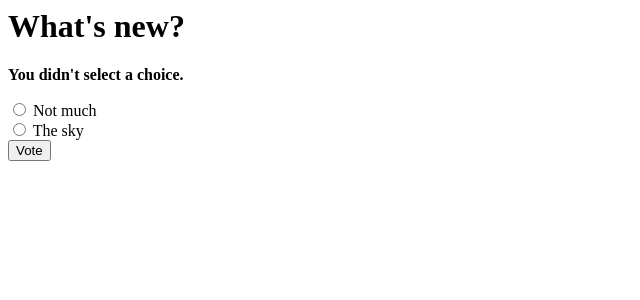
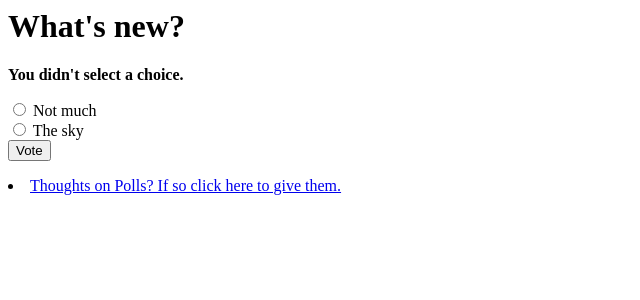
Before and after one commit to WilliamAustinMcCarty/django-wam, a Django app: page /polls/1/vote/ in a window 1280 px wide. Shown: the top 300 px of the page, without its empty margins (0-640 px from the left). Run offline with Django 3.2, Linux system fonts and the light colour scheme; data comes from the database, SQL or seed files in the repository.

Commit message:
link to thoughts page from index and detail page.
link to thoughts page from index and detail page.

```diff
--- a/polls/templates/polls/detail.html
+++ b/polls/templates/polls/detail.html
@@ -10,3 +10,4 @@
 {% endfor %}
 <input type="submit" value="Vote">
 </form>
+<li><a href="{% url 'polls:thoughts' %}">{{'Thoughts on Polls? If so click here to give them.'}}</a></li>
--- a/polls/templates/polls/index.html
+++ b/polls/templates/polls/index.html
@@ -4,9 +4,12 @@
 {% if latest_question_list %}
     <ul>
     {% for question in latest_question_list %}
+
         <li><a href="{% url 'polls:detail' question.id %}">{{ question.question_text }}</a></li>
     {% endfor %}
+    <li><a href="{% url 'polls:thoughts' %}">{{'Thoughts on Polls? If so click here to give them.'}}</a></li>
     </ul>
 {% else %}
     <p>No polls are available.</p>
+    <li><a href='{% url 'polls:thoughts' %}>{{'Thoughts on Polls? If so click here to give them.'}}</a></li>
 {% endif %}
```
